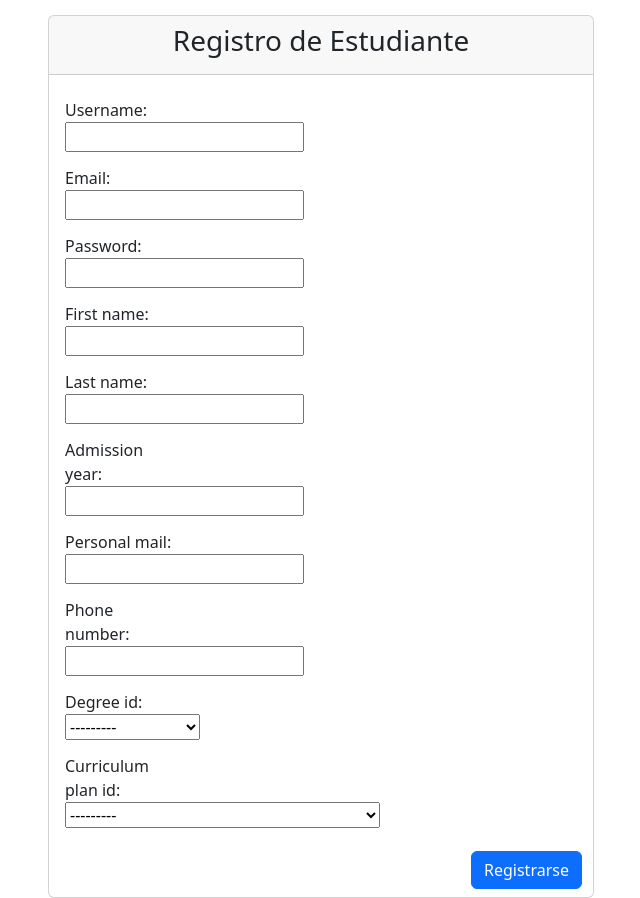
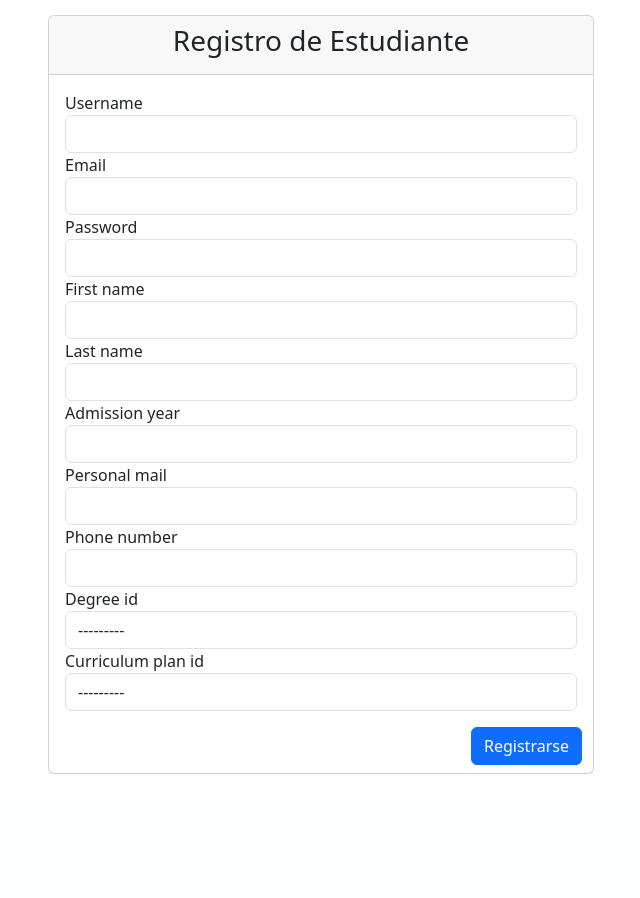
Before and after one commit to sbustamante21/perfiles_estudiantes_TPW, a Django app: page /student_register/ in a window 1280 px wide. Shown: the part 81-979 px from the top of the page, without its empty margins (319-959 px from the left). After the commit the page ends 855 px from the top, so only its background shows below. Run offline with Django 5.2, Linux system fonts and the light colour scheme; tables that the repository leaves empty hold one stand-in row (values such as "Sample post").

Commit message:
cambios al html de formularios

```diff
--- a/website/templates/website/student_register.html
+++ b/website/templates/website/student_register.html
@@ -5,40 +5,48 @@
     <div class="row justify-content-center">
         <div class="col-md-6">
             <form method="POST" enctype="multipart/form-data" novalidate class="needs-validation">
-                <div class="card">
+                <div class="card mb-3">
                     <div class="card-header">
                         <h3 class="card-title text-center">Registro de Estudiante</h3>
                     </div>
                     <div class="card-body">
                         {% csrf_token %}
                         {% for field in user_form %}
-                        <div class="row">
-                            <label class="col-sm-3 col-form-label">{{ field.label_tag }} {{ field }}</label>
-                            <div class="col-sm-9">
-                                {% if field.errors %}
-                                <ul class="errorlist">
-                                    {% for error in field.errors %}
-                                    <li>{{ error }}</li>
-                                    {% endfor %}
-                                </ul>
-                                {% endif %}
-                            </div>
+                        <div class="form-group">
+                            <label for="{{ field.id_for_label }}">{{ field.label }}</label>
+                            <input type="{% if 'password' in field.label_tag %}password{% else %}text{% endif %}"
+                                name="{{ field.html_name }}" class="form-control"
+                                maxlength="{% if 'username' in field.label_tag %}150{% endif %}"
+                                id="{{ field.id_for_label }}" required />
                         </div>
-                        {% endfor %}
+                        {% if field.errors %} {% for error in field.errors %}
+                        <p style="font-size: 13px;">
+                            {{ error|escape }}
+                        </p>
+                        {% endfor %} {% endif %} {% endfor %}
+
                         {% for field in student_form %}
-                        <div class="row">
-                            <label class="col-sm-3 col-form-label">{{ field.label_tag }} {{ field }}</label>
-                            <div class="col-sm-9">
-                                {% if field.errors %}
-                                <ul class="errorlist">
-                                    {% for error in field.errors %}
-                                    <li>{{ error }}</li>
-                                    {% endfor %}
-                                </ul>
-                                {% endif %}
-                            </div>
+                        <div class="form-group">
+                            <label for="{{ field.id_for_label }}">{{ field.label }}</label>
+                            {% if field.name == 'admission_year' %}
+                            <input type="number" name="{{ field.html_name }}" class="form-control" required />
+                            {% elif field.name == 'personal_mail' %}
+                            <input type="email" name="{{ field.html_name }}" class="form-control" />
+                            {% elif field.name == 'phone_number' %}
+                            <input type="number" name="{{ field.html_name }}" class="form-control" />
+                            {% elif field.name == 'degree_id' or field.name == 'curriculum_plan_id' %}
+                            <select name="{{ field.id }}" class="form-control">
+                                {% for choice in field.field.choices %}
+                                <option value="{{ choice.0 }}">{{ choice.1 }}</option>
+                                {% endfor %}
+                            </select>
+                            {% endif %}
                         </div>
-                        {% endfor %}
+                        {% if field.errors %} {% for error in field.errors %}
+                        <p style="font-size: 13px;">
+                            {{ error|escape }}
+                        </p>
+                        {% endfor %} {% endif %} {% endfor %}
                     </div>
                     <div class="class-footer pb-2 px-2">
                         <div class="row">
```
Also changed, not shown: website/templates/website/professor_register.html (+13 -13 lines).
